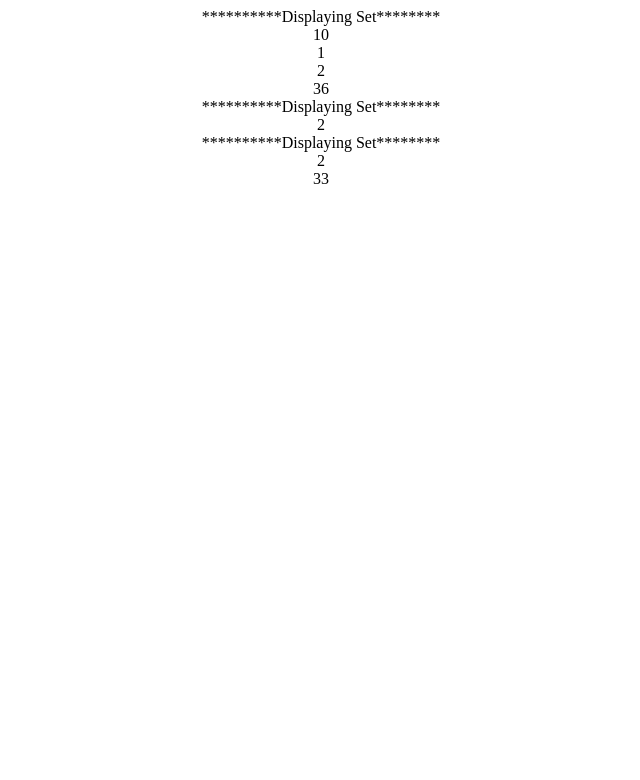
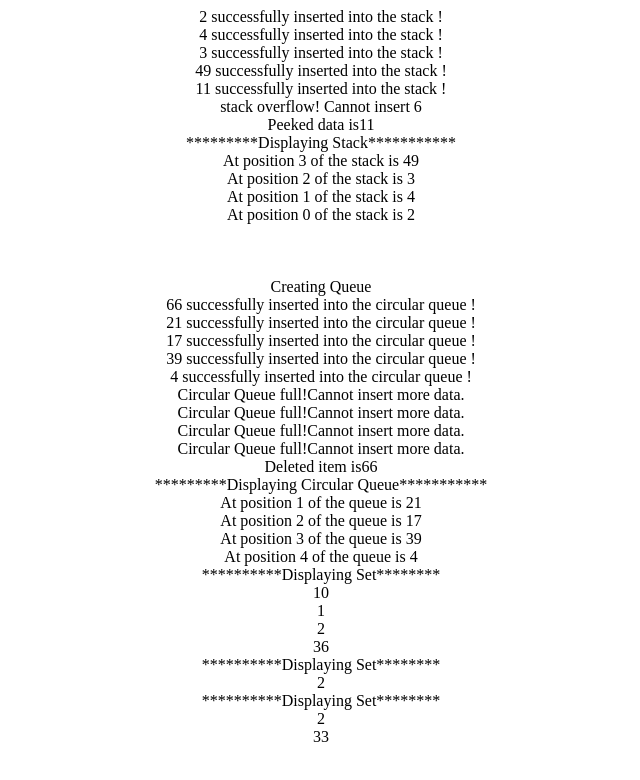
Before and after one commit to tub99/DS-Library, a plain HTML site: page Packets/index.html in a window 1280 px wide. Shown: the whole page, without its empty margins (319-959 px from the left). Drawn offline with Linux system fonts and the light colour scheme.

Commit message:
commented part removed

```diff
--- a/Packets/index.html
+++ b/Packets/index.html
@@ -21,26 +21,26 @@
 		// Then with that instance call the various functions available in
 		// the Packets.Set Class
 
-			// //Creating a Stack
-			// var stack = new Packets.Stack(5);
-			// //pushing data to stack
-			// stack.s_push(2);stack.s_push(4);stack.s_push(3);
-			// stack.s_push(49);stack.s_push(11);stack.s_push(6);
-			// //asking for the topmost data on Stack
-			// stack.s_peek();
-			// //removing topmost data from stack
-			// stack.s_pop();
-			// //displaying entire stack
-			// stack.s_display();
+			//Creating a Stack
+			var stack = new Packets.Stack(5);
+			//pushing data to stack
+			stack.s_push(2);stack.s_push(4);stack.s_push(3);
+			stack.s_push(49);stack.s_push(11);stack.s_push(6);
+			//asking for the topmost data on Stack
+			stack.s_peek();
+			//removing topmost data from stack
+			stack.s_pop();
+			//displaying entire stack
+			stack.s_display();
 
-			// //Creating a Queue
-			// document.write("<br> <br><br> Creating Queue<br>")
-			// var queue =new Packets.CircularQueue(5);
-			// queue.cq_insert(66);queue.cq_insert(21);queue.cq_insert(17);
-			// queue.cq_insert(39);queue.cq_insert(4);queue.cq_insert(17);
-			// queue.cq_insert(17);queue.cq_insert(66);queue.cq_insert(21);
-			// queue.cq_delete();
-			// queue.cq_display();
+			//Creating a Queue
+			document.write("<br> <br><br> Creating Queue<br>")
+			var queue =new Packets.CircularQueue(5);
+			queue.cq_insert(66);queue.cq_insert(21);queue.cq_insert(17);
+			queue.cq_insert(39);queue.cq_insert(4);queue.cq_insert(17);
+			queue.cq_insert(17);queue.cq_insert(66);queue.cq_insert(21);
+			queue.cq_delete();
+			queue.cq_display();
 
 
 		 	//Creating a set
```
